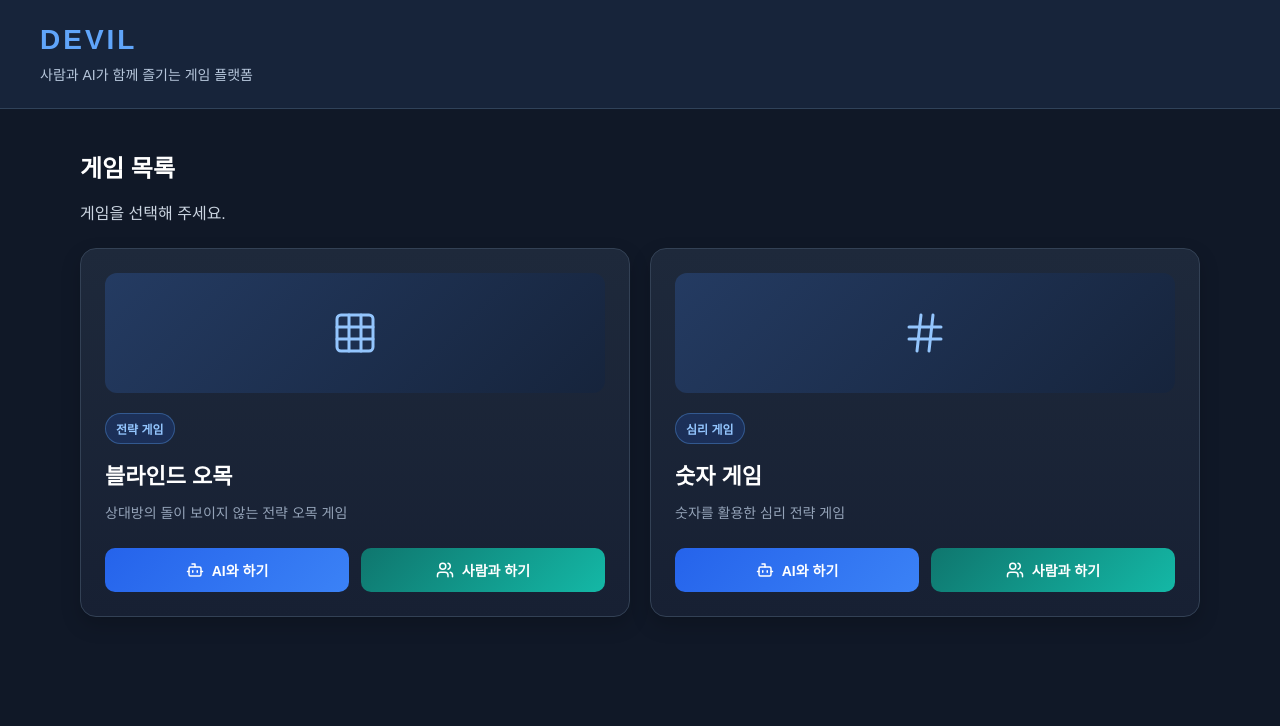
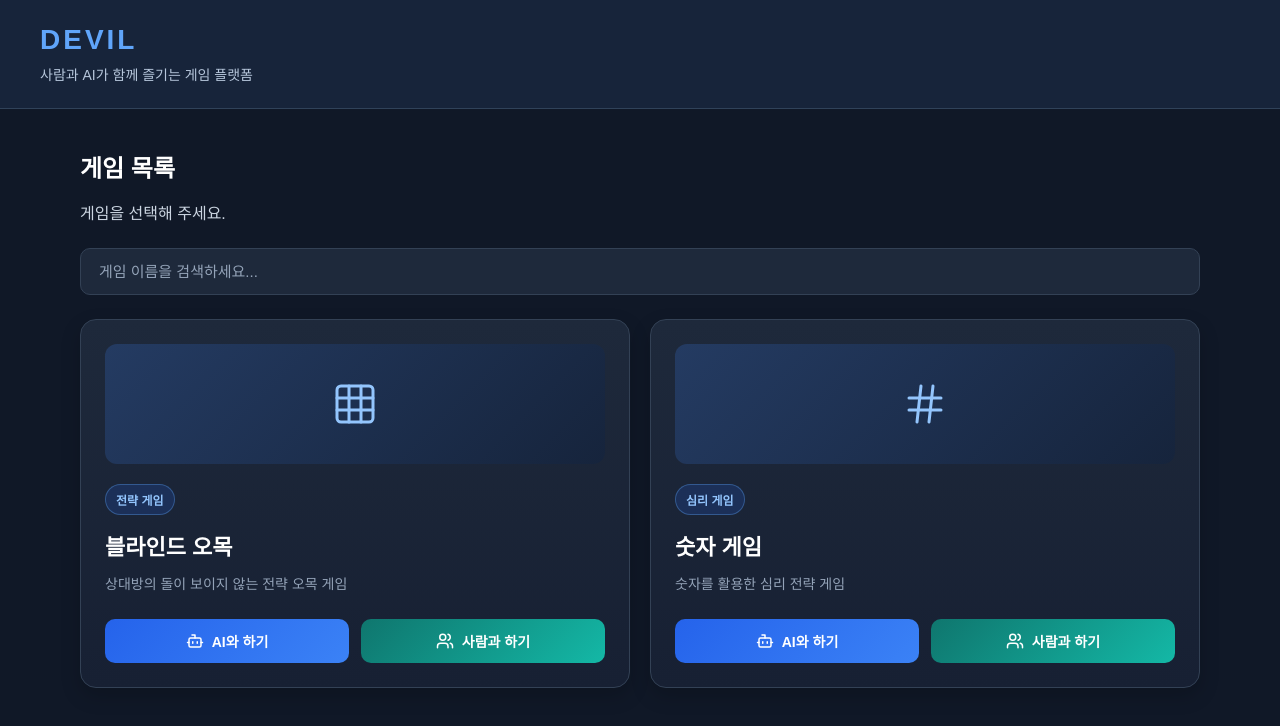
Before and after one commit to taek-dev1/devil, a React app in the folder frontend/: page / in a window 1280 px wide. Shown: the top 726 px of the page. Built offline with nearby package versions, Linux system fonts and the light colour scheme; the HTML template or start-up script is replaced by a standard one.

Commit message:
feat: 게임 검색 기능 추가

```diff
--- a/frontend/src/App.css
+++ b/frontend/src/App.css
@@ -217,6 +217,34 @@ header p {
   );
 }
 
+/* ===================================
+   8. 게임 검색창
+=================================== */
+
+.game-search {
+  width: 100%;
+  padding: 14px 18px;
+  margin-bottom: 24px;
+
+  background-color: #1e293b;
+  border: 1px solid #334155;
+  border-radius: 10px;
+
+  color: #ffffff;
+  font-size: 15px;
+
+  outline: none;
+  transition: border-color 0.2s ease;
+}
+
+.game-search::placeholder {
+  color: #94a3b8;
+}
+
+/* 검색창을 클릭했을 때 */
+.game-search:focus {
+  border-color: #60a5fa;
+}
 
 /* ===================================
    7. 반응형 화면
@@ -226,7 +254,6 @@ header p {
   .page-content {
     padding: 24px 16px;
   }
-
   .game-grid {
     grid-template-columns: 1fr;
   }
--- a/frontend/src/App.jsx
+++ b/frontend/src/App.jsx
@@ -1,10 +1,24 @@
 
+import { useState } from 'react';
 import './App.css';
 import Header from './components/Header';
 import GameCard from './components/GameCard';
 import { games } from './data/games';
 
 function App() {
+    // 검색어 상태 관리
+    const [searchTerm, setSearchTerm] = useState('');
+
+    // 검색어에 맞는 게임만 추출
+    const filteredGames = games.filter((game) => {
+        const keyword = searchTerm.trim().toLowerCase();
+
+        return (
+            game.title.toLowerCase().includes(keyword) ||
+            game.description.toLowerCase().includes(keyword)
+        );
+    });
+
     return (
         <>
             <Header />
@@ -13,11 +27,26 @@ function App() {
                 <h2>게임 목록</h2>
                 <p>게임을 선택해 주세요.</p>
 
+                {/* 게임 검색창 */}
+                <input
+                    className="game-search"
+                    type="text"
+                    placeholder="게임 이름을 검색하세요..."
+                    value={searchTerm}
+                    onChange={(e) => setSearchTerm(e.target.value)}
+                />
+
+                {/* 검색 결과에 맞는 게임 목록 */}
                 <div className="game-grid">
-                    {games.map((game) => (
+                    {filteredGames.map((game) => (
                         <GameCard key={game.id} game={game} />
                     ))}
                 </div>
+
+                {/* 검색 결과가 없을 때 */}
+                {filteredGames.length === 0 && (
+                    <p>검색 결과가 없습니다.</p>
+                )}
             </main>
         </>
     );
```
